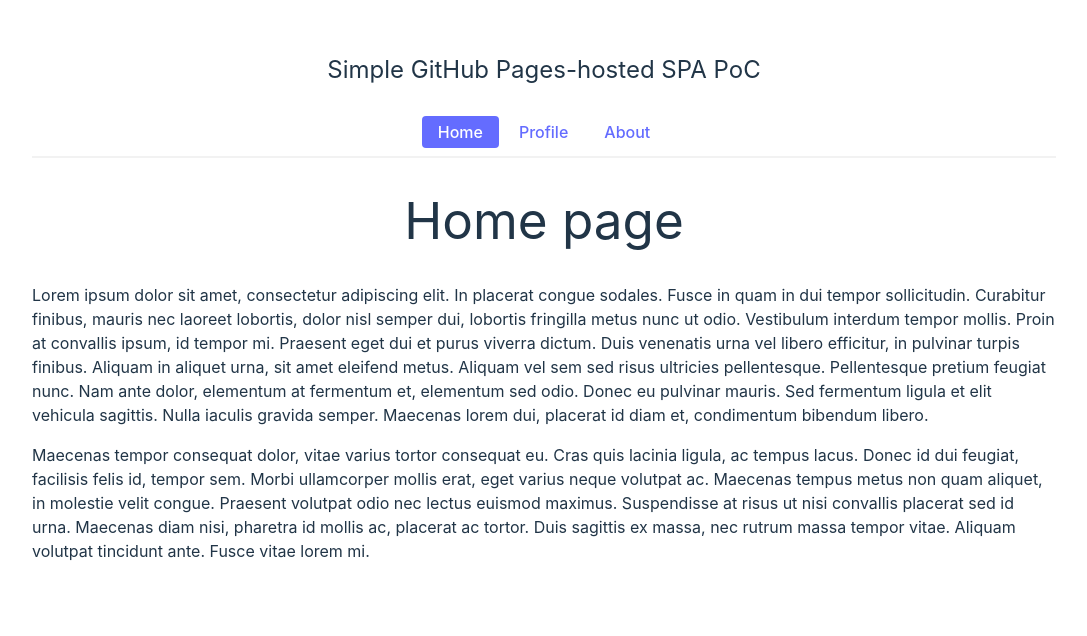
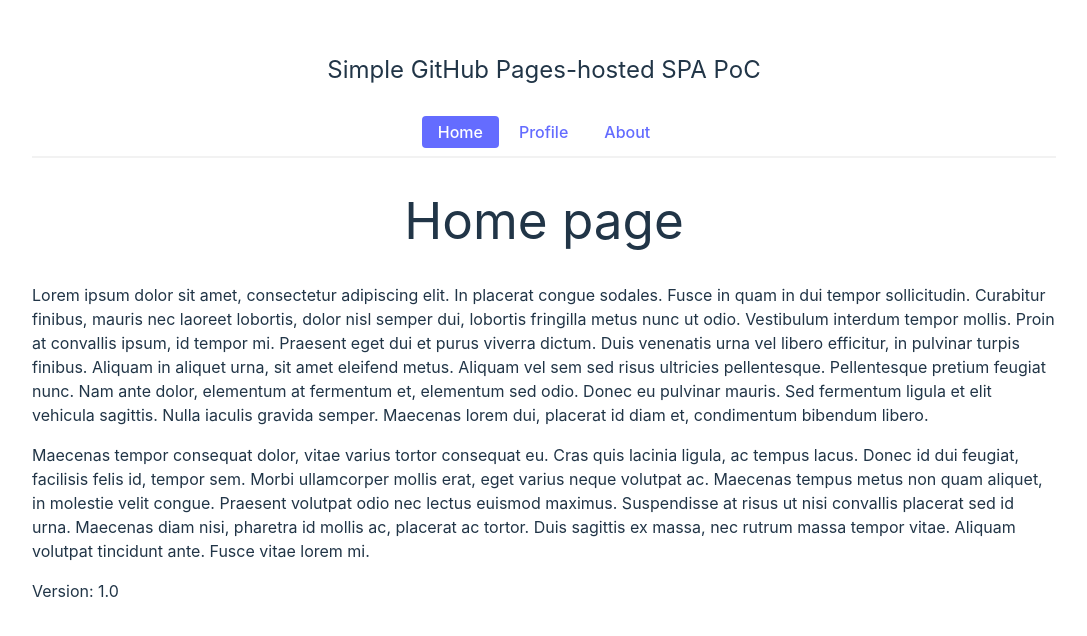
Before and after one commit to lexey111/QDCP, a React (Vite) app: page / in a window 1280 px wide. Shown: the top 636 px of the page, without its empty margins (96-1183 px from the left). Built offline with nearby package versions, Linux system fonts and the light colour scheme.

Commit message:
add version line to home page

```diff
--- a/src/pages/home/HomePage.tsx
+++ b/src/pages/home/HomePage.tsx
@@ -26,6 +26,10 @@
 				diam nisi, pharetra id mollis ac, placerat ac tortor. Duis sagittis ex massa, nec rutrum massa tempor
 				vitae. Aliquam volutpat tincidunt ante. Fusce vitae lorem mi.
 			</p>
+
+			<p>
+				Version: 1.0
+			</p>
 		</>
 	)
 }
```
